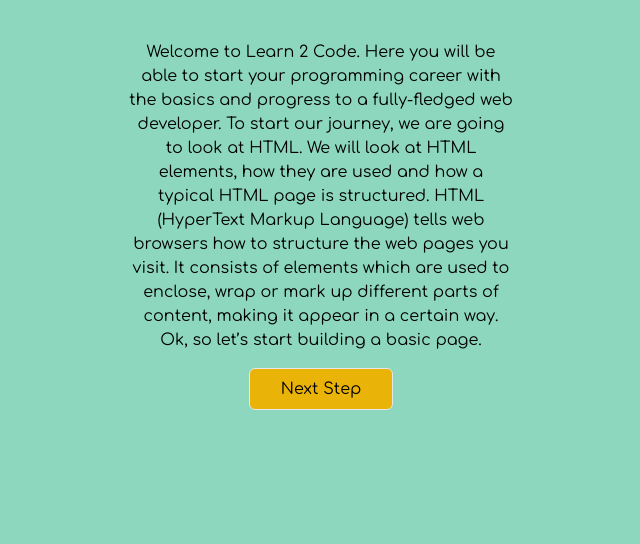
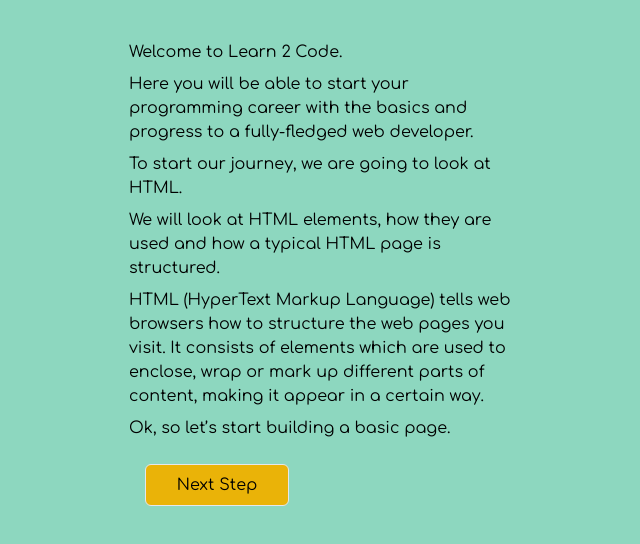
Before and after one commit to DJWilson1990/Learn-2-Code, a Next.js app: page /course/1/1 in a window 1280 px wide. Shown: the top 544 px of the page, without its empty margins (319-959 px from the left). Built offline with nearby package versions, Linux system fonts and the light colour scheme; no server answers.

Commit message:
testing course content styling

```diff
--- a/src/app/course/[courseId]/[step]/page.js
+++ b/src/app/course/[courseId]/[step]/page.js
@@ -7,8 +7,6 @@ import { setProgress } from "@/utils/utils";
 import { auth } from "@clerk/nextjs";
 
 export default async function Page({ params }) {
-  console.log(params);
-
   const { userId } = auth();
   const course = params.courseId;
   const step = params.step;
@@ -23,6 +21,8 @@ export default async function Page({ params }) {
 
   const numberOfSteps = courseData.length;
   const lesson = courseData[step - 1];
+  const lessonContent = lesson.content.split("\n");
+
   let element;
   if (lesson.userInteraction === true) {
     element = {
@@ -61,9 +61,14 @@ export default async function Page({ params }) {
   }
 
   return (
-    <div className="flex flex-col mx-auto w-96 items-center m-10">
+    <div className="flex flex-col mx-auto w-96 m-10">
       {/* <p dangerouslySetInnerHTML={{ __html: lesson.content }}></p> */}
-      <p className="text-center">{lesson.content}</p>
+      {lessonContent.map((text) => (
+        <p key={text} className="mb-2">
+          {text}
+        </p>
+      ))}
+      {/* <p className="text-center">{lesson.content}</p> */}
       {lesson.userInteraction === true ? <Input element={element} /> : null}
       {lesson.userInteraction === true ? (
         <div id="output" className="border w-96 h-40 mx-auto text-wrap"></div>
--- a/src/resources/courses/01.json
+++ b/src/resources/courses/01.json
@@ -3,7 +3,7 @@
     "step": 0,
     "title": "Lesson intro",
     "subject": "HTML intro",
-    "content": "Welcome to Learn 2 Code.\n Here you will be able to start your programming career with the basics and progress to a fully-fledged web developer. To start our journey, we are going to look at HTML. We will look at HTML elements, how they are used and how a typical HTML page is structured. HTML (HyperText Markup Language) tells web browsers how to structure the web pages you visit. It consists of elements which are used to enclose, wrap or mark up different parts of content, making it appear in a certain way. Ok, so let’s start building a basic page.",
+    "content": "Welcome to Learn 2 Code.\n Here you will be able to start your programming career with the basics and progress to a fully-fledged web developer.\n To start our journey, we are going to look at HTML.\nWe will look at HTML elements, how they are used and how a typical HTML page is structured.\nHTML (HyperText Markup Language) tells web browsers how to structure the web pages you visit. It consists of elements which are used to enclose, wrap or mark up different parts of content, making it appear in a certain way.\n Ok, so let’s start building a basic page.",
     "userInteraction": false
   },
   {
```
